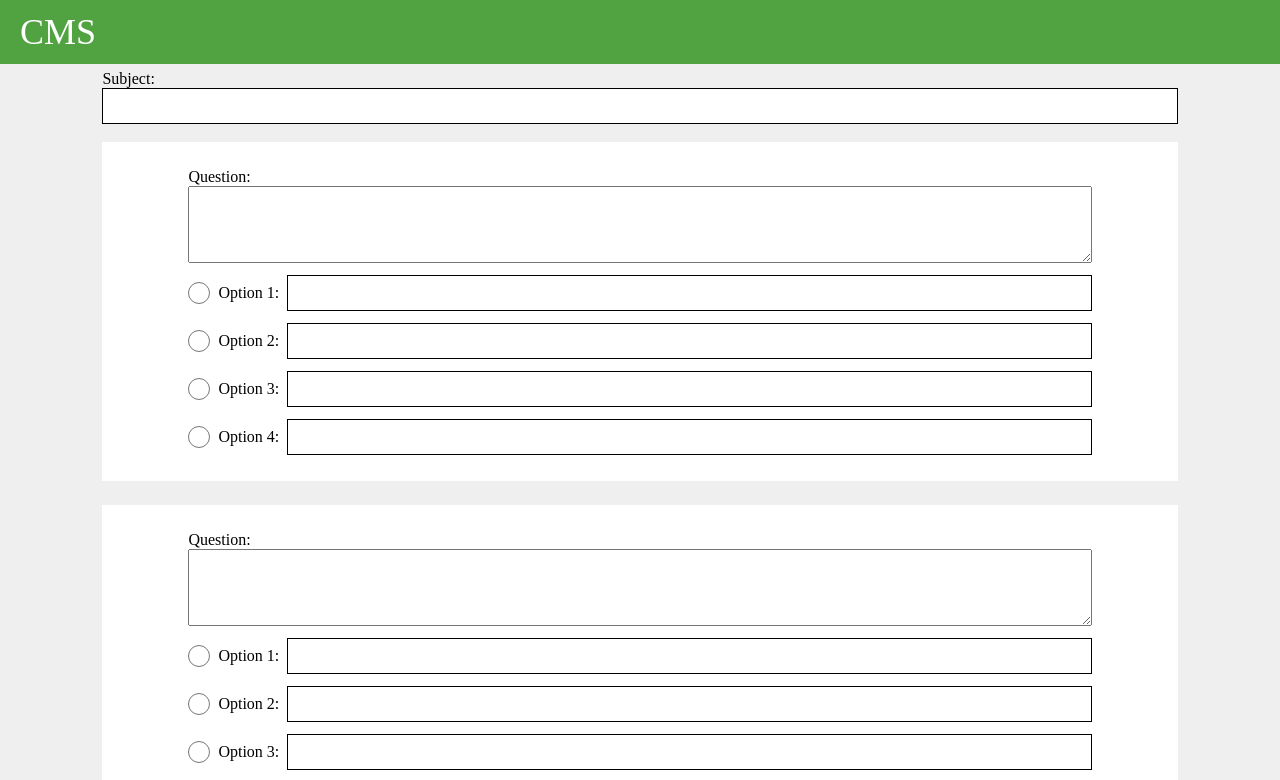
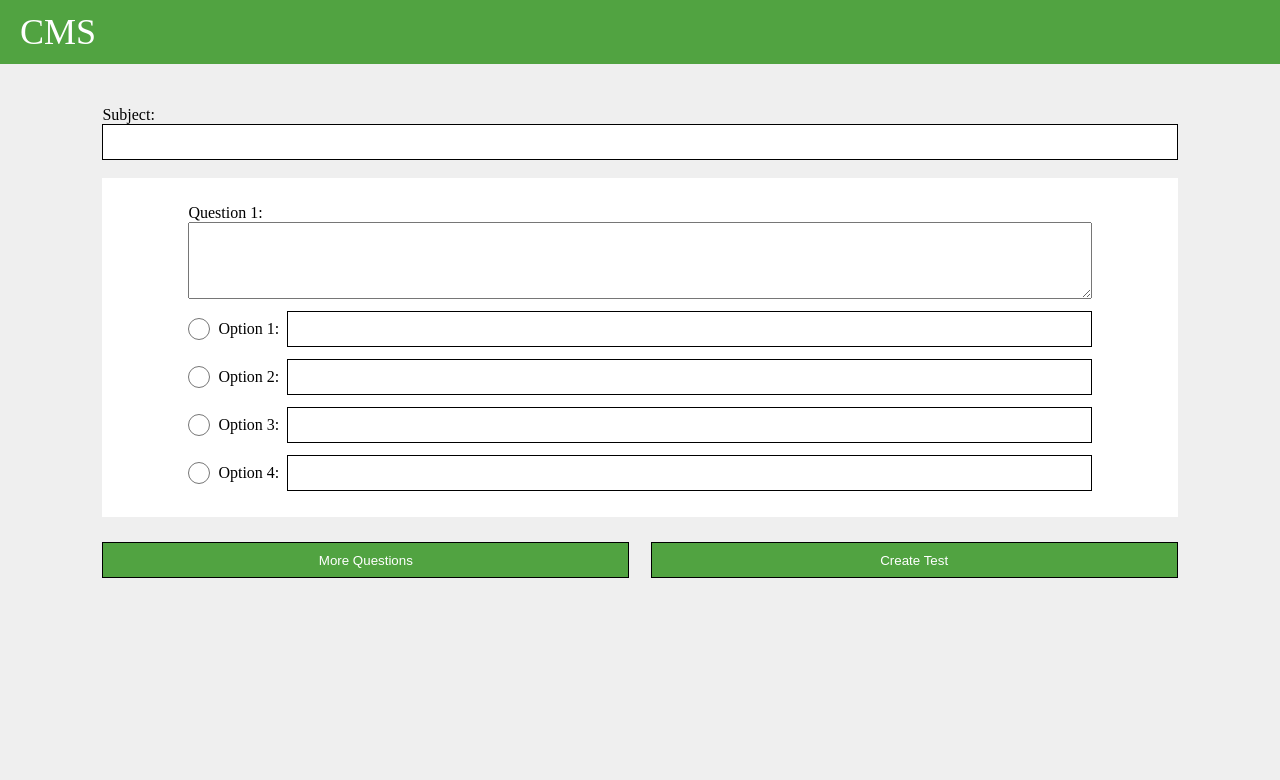
Before and after one commit to akishtp/CMS-quiz, a React (Create React App) app in the folder frontend/: page /new in a window 1280 px wide. Shown: the top 780 px of the page. Built offline with nearby package versions, Linux system fonts and the light colour scheme.

Commit message:
adding more questions

```diff
--- a/frontend/src/Components/AddQuestion/AddQuestion.tsx
+++ b/frontend/src/Components/AddQuestion/AddQuestion.tsx
@@ -1,31 +1,34 @@
 import React from "react";
 import "./AddQuestion.css";
 
-const AddQuestion: React.FC = () => {
+interface addQuestionState {
+  index: number;
+}
+
+const AddQuestion: React.FC<addQuestionState> = ({ index }) => {
   return (
     <form className="add-question">
       <label>
-        Question:
-        <textarea rows={5}></textarea>
+        Question {index + 1}:<textarea rows={5}></textarea>
       </label>
       <div className="add-options">
         <label>
-          <input type="radio" name="question1" />
+          <input type="radio" name={`question${index}`} />
           <div className="option-span">Option 1:</div>
           <input type="text" />
         </label>
         <label>
-          <input type="radio" name="question1" />
+          <input type="radio" name={`question${index}`} />
           <div className="option-span">Option 2:</div>
           <input type="text" />
         </label>
         <label>
-          <input type="radio" name="question1" />
+          <input type="radio" name={`question${index}`} />
           <div className="option-span">Option 3:</div>
           <input type="text" />
         </label>
         <label>
-          <input type="radio" name="question1" />
+          <input type="radio" name={`question${index}`} />
           <div className="option-span">Option 4:</div>
           <input type="text" />
         </label>
--- a/frontend/src/Pages/NewTest/NewTest.css
+++ b/frontend/src/Pages/NewTest/NewTest.css
@@ -3,4 +3,16 @@
   align-items: center;
   justify-content: center;
   flex-direction: column;
+  padding: 36px 0;
 }
+.end-buttons {
+  width: 84%;
+  display: flex;
+  align-items: center;
+  justify-content: space-between;
+}
+.end-buttons button {
+  width: 49%;
+  background-color: #51a341;
+  color: #fff;
+}
--- a/frontend/src/Pages/NewTest/NewTest.tsx
+++ b/frontend/src/Pages/NewTest/NewTest.tsx
@@ -1,21 +1,26 @@
-import React from "react";
+import React, { useState } from "react";
 import "./NewTest.css";
 import AddQuestion from "../../Components/AddQuestion/AddQuestion";
 
 const NewTest: React.FC = () => {
+  const [noOfQs, setNoOfQs] = useState<number>(1);
+
   return (
     <div className="newTest">
       <label>
         Subject:
         <input type="text" />
       </label>
-      <AddQuestion />
-      <AddQuestion />
-      <AddQuestion />
-      <AddQuestion />
-      <AddQuestion />
+      {Array.from(Array(noOfQs), (e, i) => {
+        return <AddQuestion key={i} index={i} />;
+      })}
       <div className="end-buttons">
-        <button className="more-questions">More Questions</button>
+        <button
+          className="more-questions"
+          onClick={() => setNoOfQs(noOfQs + 1)}
+        >
+          More Questions
+        </button>
         <button className="create-test">Create Test</button>
       </div>
     </div>
```
